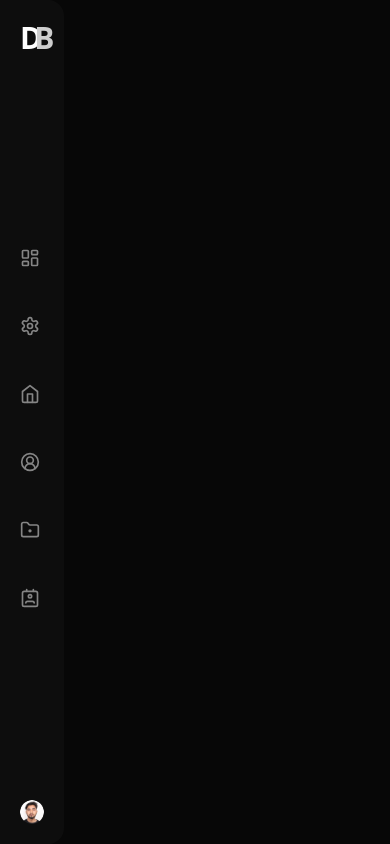
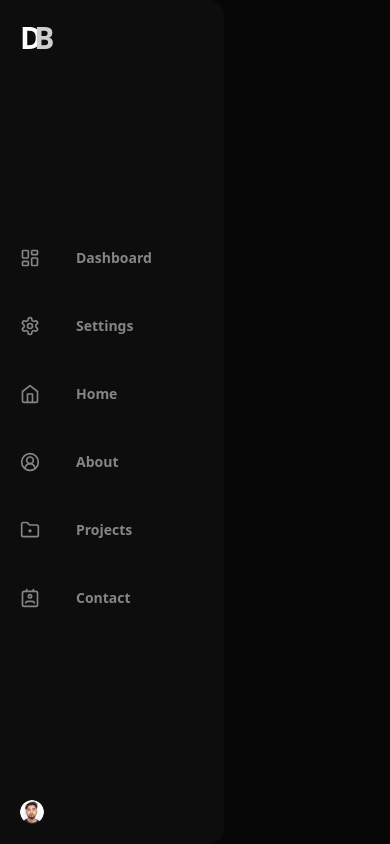
Before and after one commit to diwashbhattarai999/db-portfolio, a Next.js app: page /admin in a window 390 px wide. Built offline with nearby package versions, Linux system fonts and the light colour scheme.

Commit message:
fix: minor sidebar bug

```diff
--- a/src/components/admin/Sidebar.tsx
+++ b/src/components/admin/Sidebar.tsx
@@ -22,8 +22,8 @@ const Sidebar = () => {
         setExpandSidebar(false);
         setProfileOpen(false);
       }}
-      className={`bg-border rounded-r-2xl h-screen p-5 md:p-8 cursor-pointer transition-all duration-500 flex flex-col items-start justify-between w-16 overflow-hidden ${
-        expandSidebar ? "md:w-56" : "md:w-24"
+      className={`bg-border rounded-r-2xl h-screen p-5 md:p-8 cursor-pointer transition-all duration-500 flex flex-col items-start justify-between  overflow-hidden z-0 ${
+        expandSidebar ? "w-56" : "w-16 md:w-24"
       }`}
     >
       <MotionSidebar delayOffset={0}>
@@ -53,7 +53,7 @@ const Sidebar = () => {
                 {expandSidebar && (
                   <MotionSidebar
                     delayOffset={0.2}
-                    className={`text-sm max-md:hidden rounded-md p-3 hover:bg-muted transition-colors w-28 ${
+                    className={`text-sm rounded-md p-3 hover:bg-muted transition-colors w-28 ${
                       pathname === link.href && "bg-muted"
                     }`}
                   >
@@ -65,7 +65,7 @@ const Sidebar = () => {
           );
         })}
       </MotionList>
-      <div className="w-full group relative">
+      <div className="w-full group relative z-0">
         {/* //TODO: Add user profile and logout button when hovering instead of icon below*/}
         <div className="w-full">
           <MotionSidebar delayOffset={0}>
@@ -82,7 +82,7 @@ const Sidebar = () => {
           {profileOpen && (
             <MotionSidebar
               delayOffset={0.2}
-              className="absolute -top-[10.8rem] left-0 bg-accent rounded-md py-3 px-2 w-40 text-primary-foreground"
+              className="absolute z-50 -top-[11rem] left-0 bg-accent rounded-md py-3 px-2 w-40 text-primary-foreground"
             >
               <div className="flex flex-col gap-2">
                 {ADMIN_PROFILE_LINKS.map((link) => {
```
